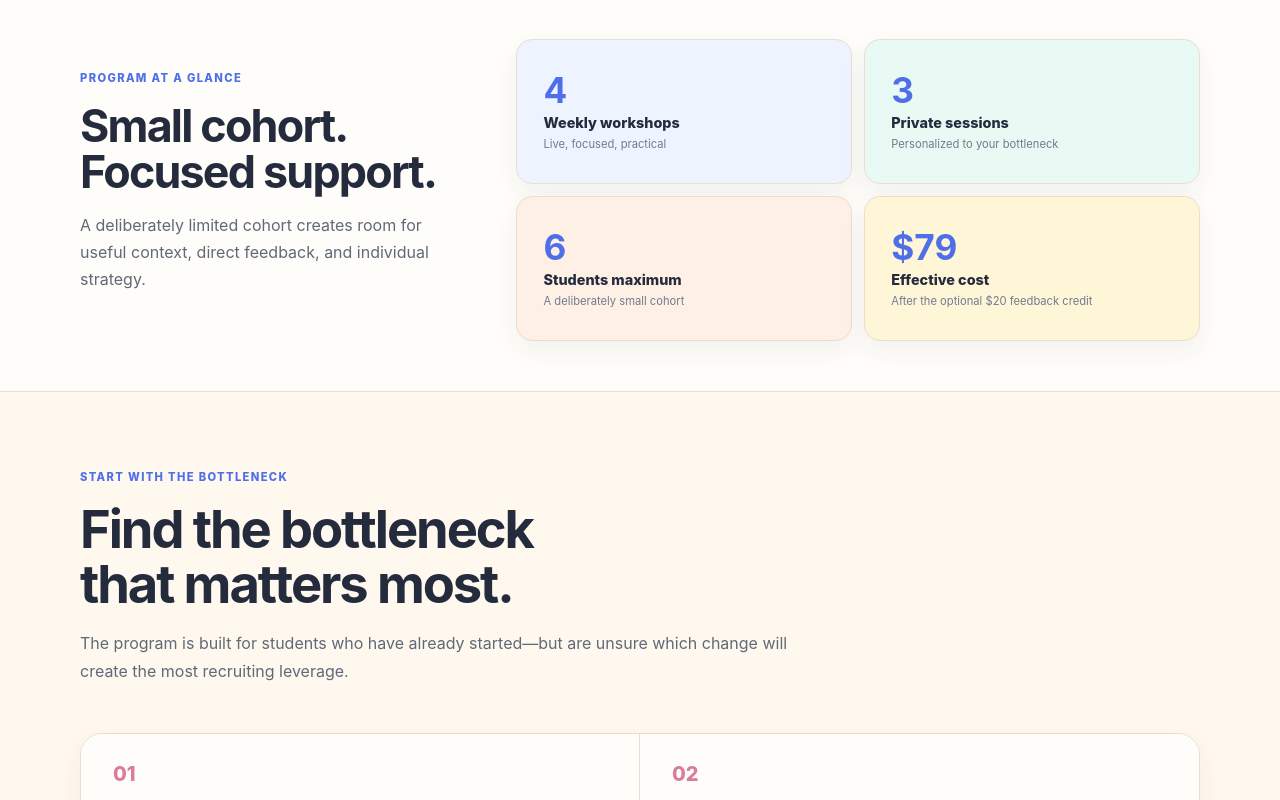
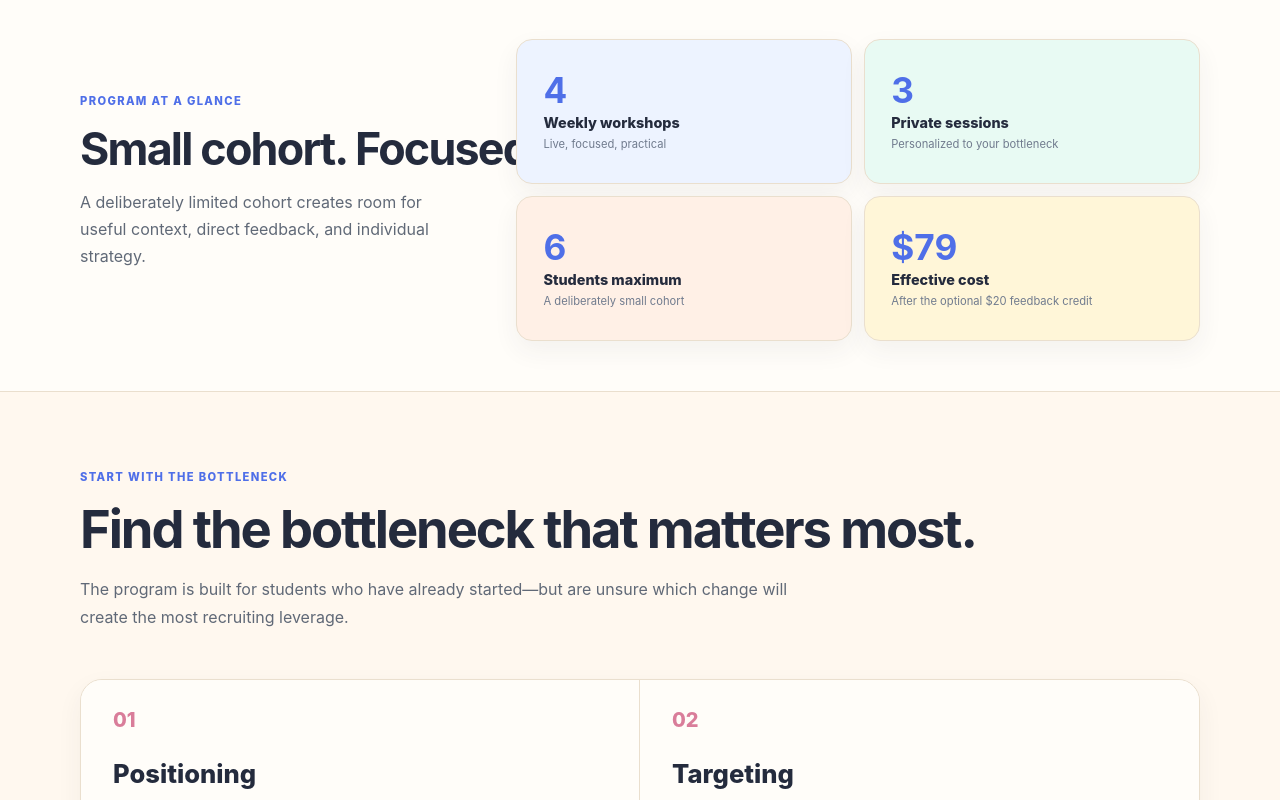
Before and after one commit to kelly0921/recruiting-season-accelerator-application, a React (Vite) app: page / in a window 1280 px wide. Shown: the part 880-1680 px from the top of the page. Built offline with nearby package versions, Linux system fonts and the light colour scheme.

Commit message:
Keep section titles concise and navbar sticky

```diff
--- a/src/styles.css
+++ b/src/styles.css
@@ -3213,3 +3213,41 @@ body {
     max-width: 110px;
   }
 }
+
+/* Sticky one-page navigation and single-line desktop section titles. */
+.program-site .site-header,
+.application-page .site-header {
+  position: sticky;
+  top: 0;
+  z-index: 50;
+  box-shadow: 0 8px 24px rgba(48, 55, 72, 0.055);
+}
+
+.landing-section[id],
+.snapshot[id] {
+  scroll-margin-top: 104px;
+}
+
+@media (min-width: 921px) {
+  .snapshot h2,
+  .landing-section-heading h2,
+  .journey-heading h3,
+  .founder-layout h2,
+  .timeline-section .landing-section-heading h2,
+  .final-cta h2 {
+    max-width: none;
+    white-space: nowrap;
+  }
+}
+
+@media (max-width: 920px) {
+  .snapshot h2,
+  .landing-section-heading h2,
+  .journey-heading h3,
+  .founder-layout h2,
+  .timeline-section .landing-section-heading h2,
+  .final-cta h2 {
+    max-width: 720px;
+    white-space: normal;
+  }
+}
```
